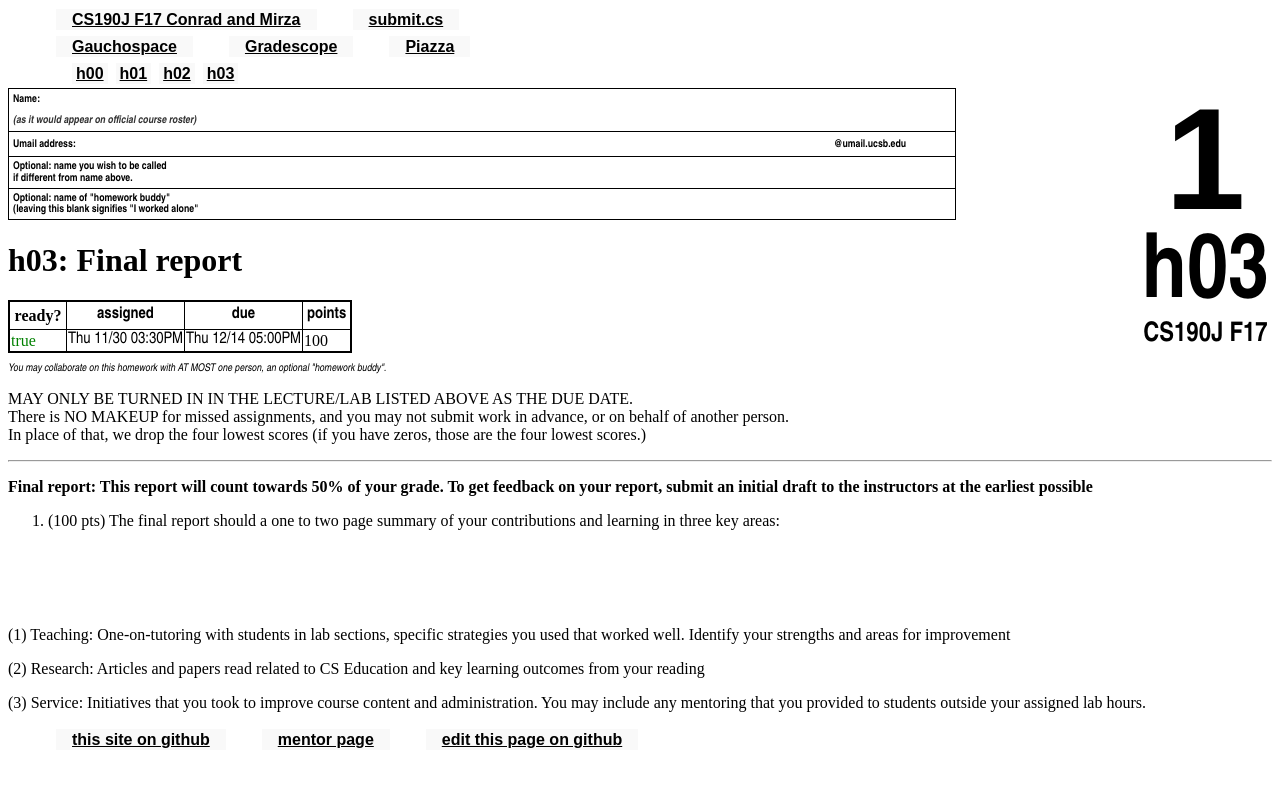
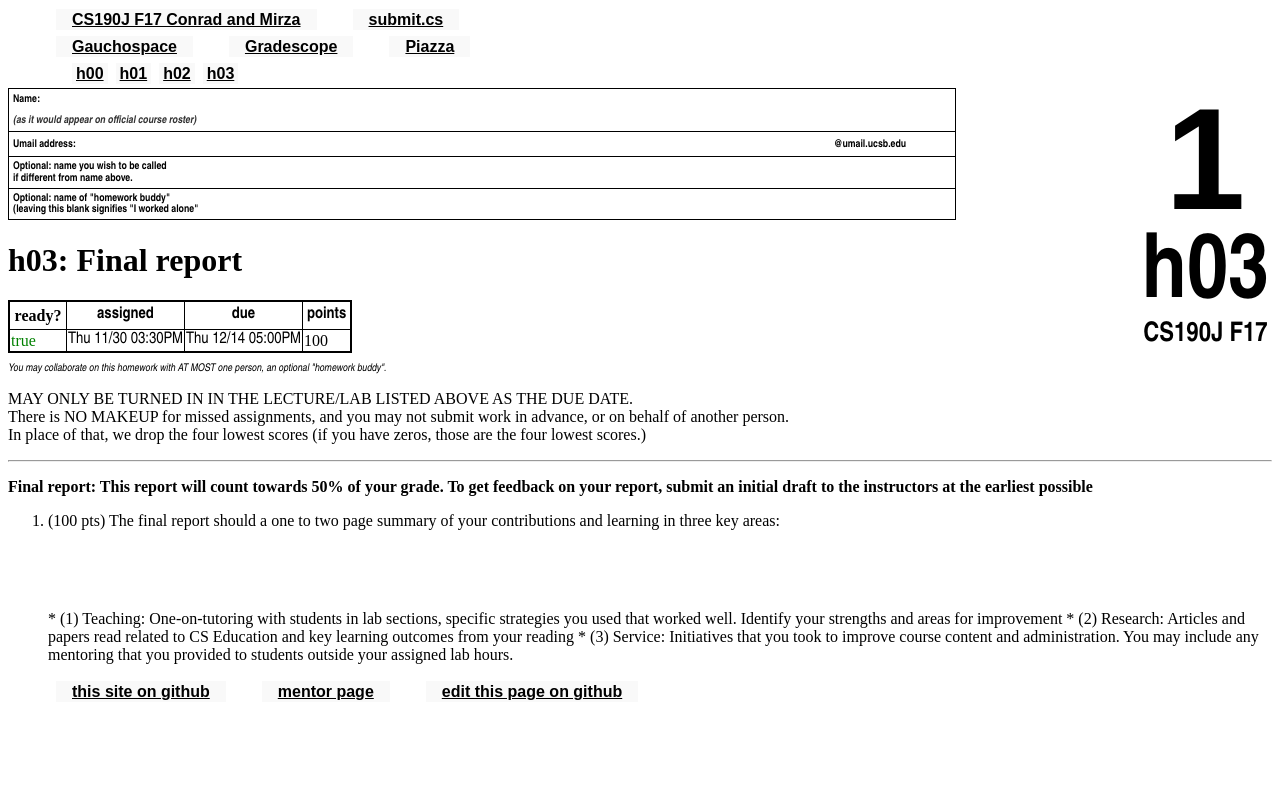
Before and after one commit to ucsb-cs190j-f17/ucsb-cs190j-f17.github.io, a Jekyll site: the page built from _hwk/h03.md, in a window 1280 px wide. Shown: the top 787 px of the page. Built offline with Jekyll 4.4.1, drawn with Linux system fonts in a browser that asks for light colours.

Commit message:
final report

```diff
--- a/_hwk/h03.md
+++ b/_hwk/h03.md
@@ -13,10 +13,10 @@ due: 2017-12-14 17:00:00.00-8:00
 <li style="padding-bottom:5em;"> (100 pts) The final report should a one to two page summary of your contributions and learning in three key areas:
 </li>
 
-</ol>
 
-(1) Teaching: One-on-tutoring with students in lab sections, specific strategies you used that worked well. Identify your strengths and areas for improvement
 
-(2) Research: Articles and papers read related to CS Education and key learning outcomes from your reading
+* (1) Teaching: One-on-tutoring with students in lab sections, specific strategies you used that worked well. Identify your strengths and areas for improvement
 
-(3) Service: Initiatives that you took to improve course content and administration. You may include any mentoring that you provided to students outside your assigned lab hours.
+* (2) Research: Articles and papers read related to CS Education and key learning outcomes from your reading
+
+* (3) Service: Initiatives that you took to improve course content and administration. You may include any mentoring that you provided to students outside your assigned lab hours.
```
